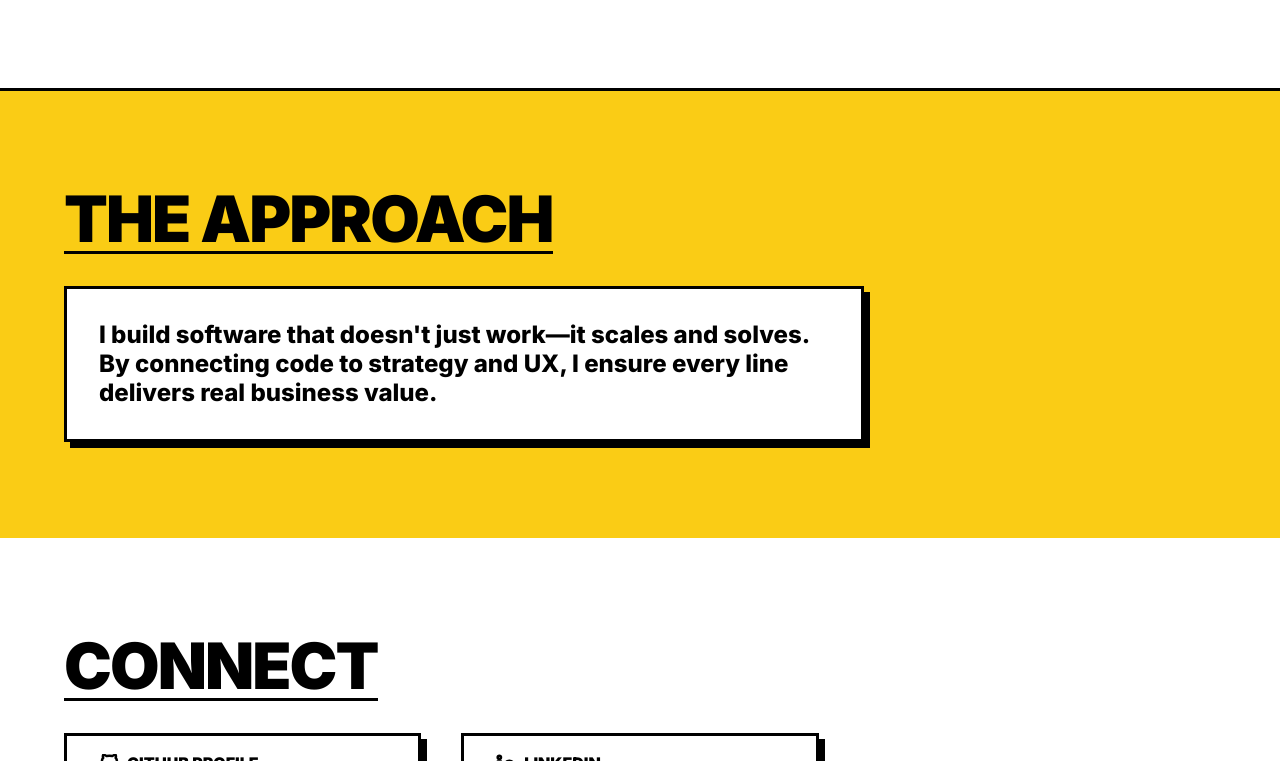
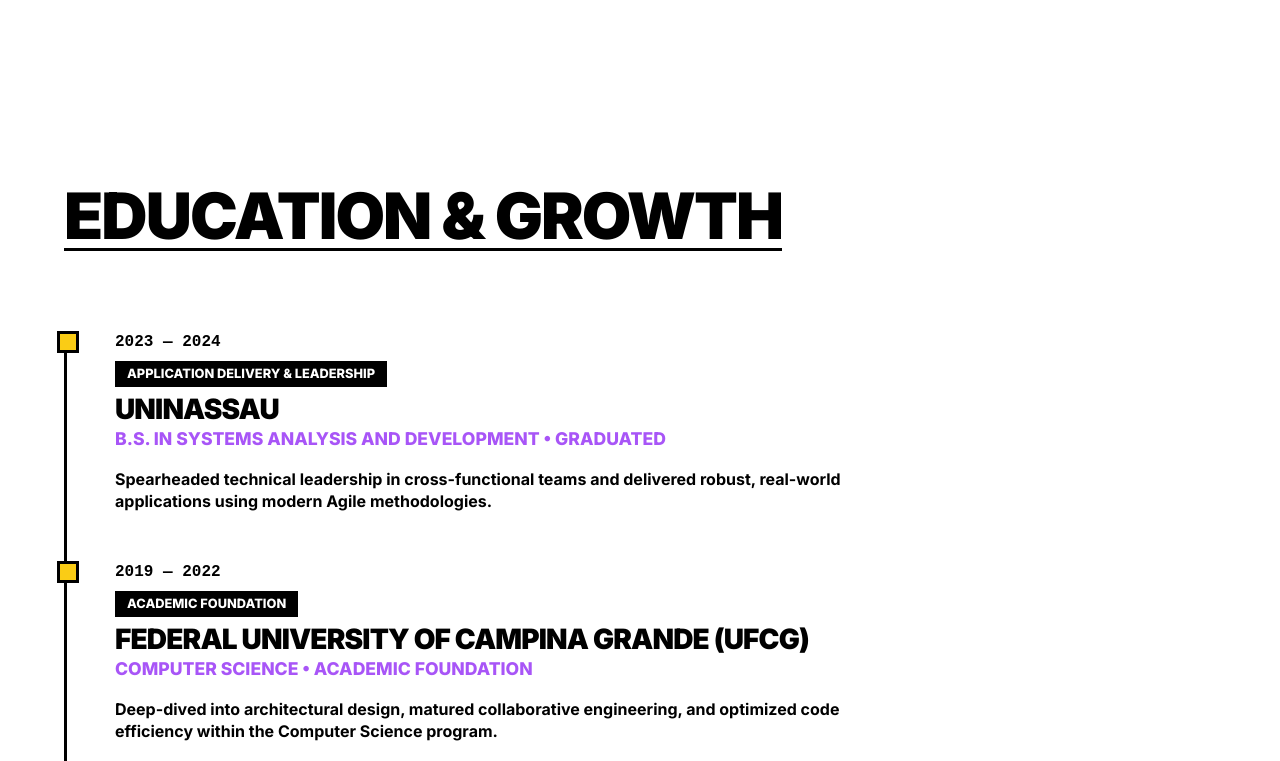
Before and after one commit to pwdbymoral/vinimvarjao-portfolio, a React (Vite) app: page / in a window 1280 px wide. Shown: the part 2039-2800 px from the top of the page. Built offline with nearby package versions, Linux system fonts and the light colour scheme.

Commit message:
feat: add education section with professional storytelling narrative

```diff
--- a/src/App.tsx
+++ b/src/App.tsx
@@ -114,6 +114,29 @@ const skills = [
 	"UX Strategy",
 	"TDD",
 	"Product Engineering",
+];
+
+const education = [
+	{
+		id: 1,
+		institution: "UNINASSAU",
+		degree: "B.S. in Systems Analysis and Development",
+		period: "2023 — 2024",
+		status: "Graduated",
+		description:
+			"Spearheaded technical leadership in cross-functional teams and delivered robust, real-world applications using modern Agile methodologies.",
+		narrative: "Application Delivery & Leadership",
+	},
+	{
+		id: 2,
+		institution: "Federal University of Campina Grande (UFCG)",
+		degree: "Computer Science",
+		period: "2019 — 2022",
+		status: "Academic Foundation",
+		description:
+			"Deep-dived into architectural design, matured collaborative engineering, and optimized code efficiency within the Computer Science program.",
+		narrative: "Academic Foundation",
+	},
 ];
 
 interface StickerProps {
@@ -237,6 +260,11 @@ function App() {
 								<li>
 									<a href="#work" className="nav-link">
 										Work
+									</a>
+								</li>
+								<li>
+									<a href="#education" className="nav-link">
+										Education
 									</a>
 								</li>
 								<li>
@@ -390,6 +418,45 @@ function App() {
 					</div>
 				</section>
 
+				<section id="education" className="section">
+					<div className="container">
+						<h2>Education & Growth</h2>
+						<div
+							style={{
+								maxWidth: "800px",
+								marginTop: "3rem",
+							}}
+						>
+							{education.map((item) => (
+								<div key={item.id} className="timeline-item">
+									<div className="timeline-date">{item.period}</div>
+									<div
+										className="card-category"
+										style={{ marginBottom: "0.5rem" }}
+									>
+										{item.narrative}
+									</div>
+									<h3 style={{ marginBottom: "0.25rem" }}>
+										{item.institution}
+									</h3>
+									<p
+										style={{
+											fontWeight: 800,
+											fontSize: "1.1rem",
+											marginBottom: "1rem",
+											textTransform: "uppercase",
+											color: "var(--accent-secondary)",
+										}}
+									>
+										{item.degree} • {item.status}
+									</p>
+									<p style={{ fontWeight: 600 }}>{item.description}</p>
+								</div>
+							))}
+						</div>
+					</div>
+				</section>
+
 				<section
 					id="about"
 					className="section"
@@ -462,6 +529,11 @@ function App() {
 							</a>
 						</li>
 						<li>
+							<a href="#education" className="nav-link">
+								Education
+							</a>
+						</li>
+						<li>
 							<a href="#about" className="nav-link">
 								About
 							</a>
```
